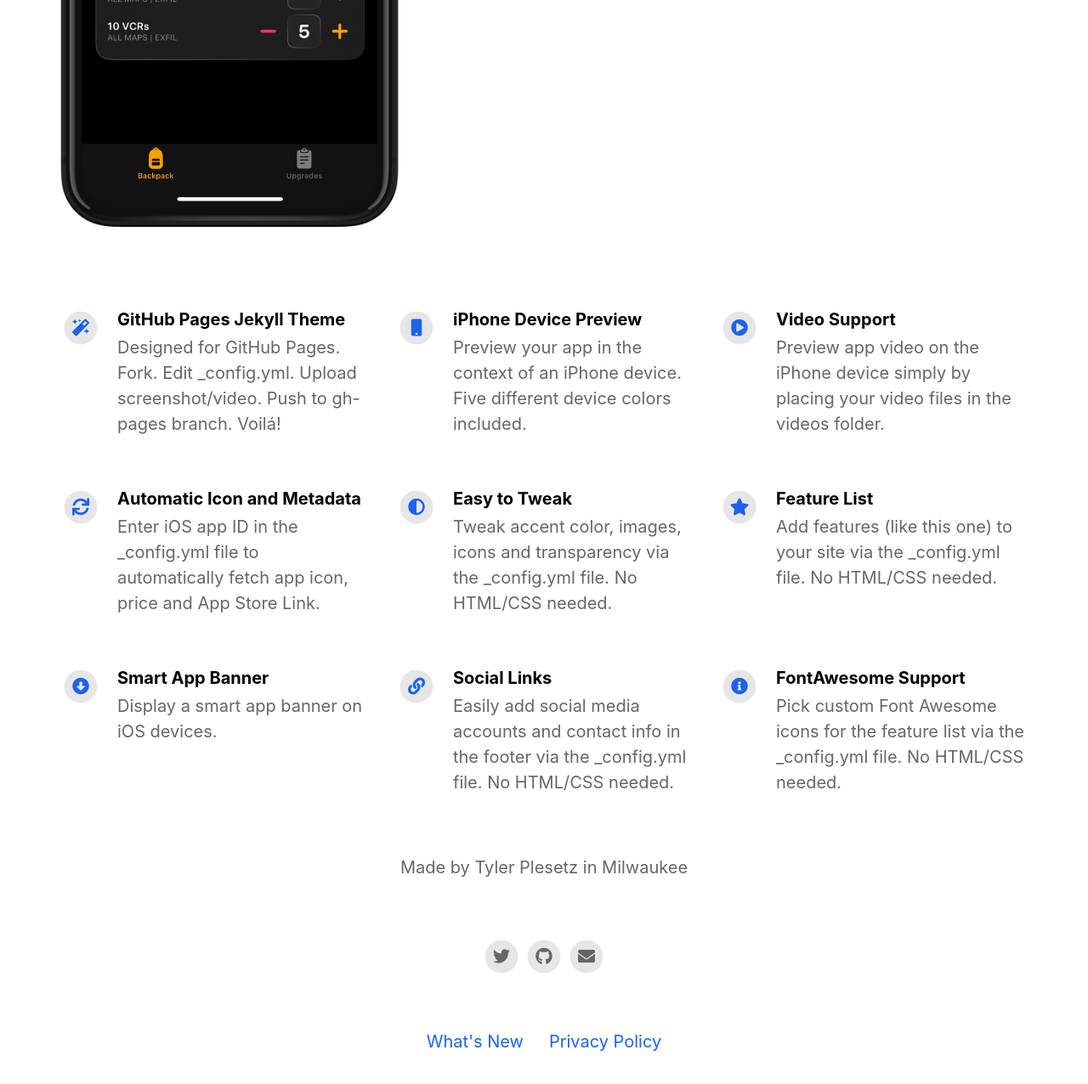
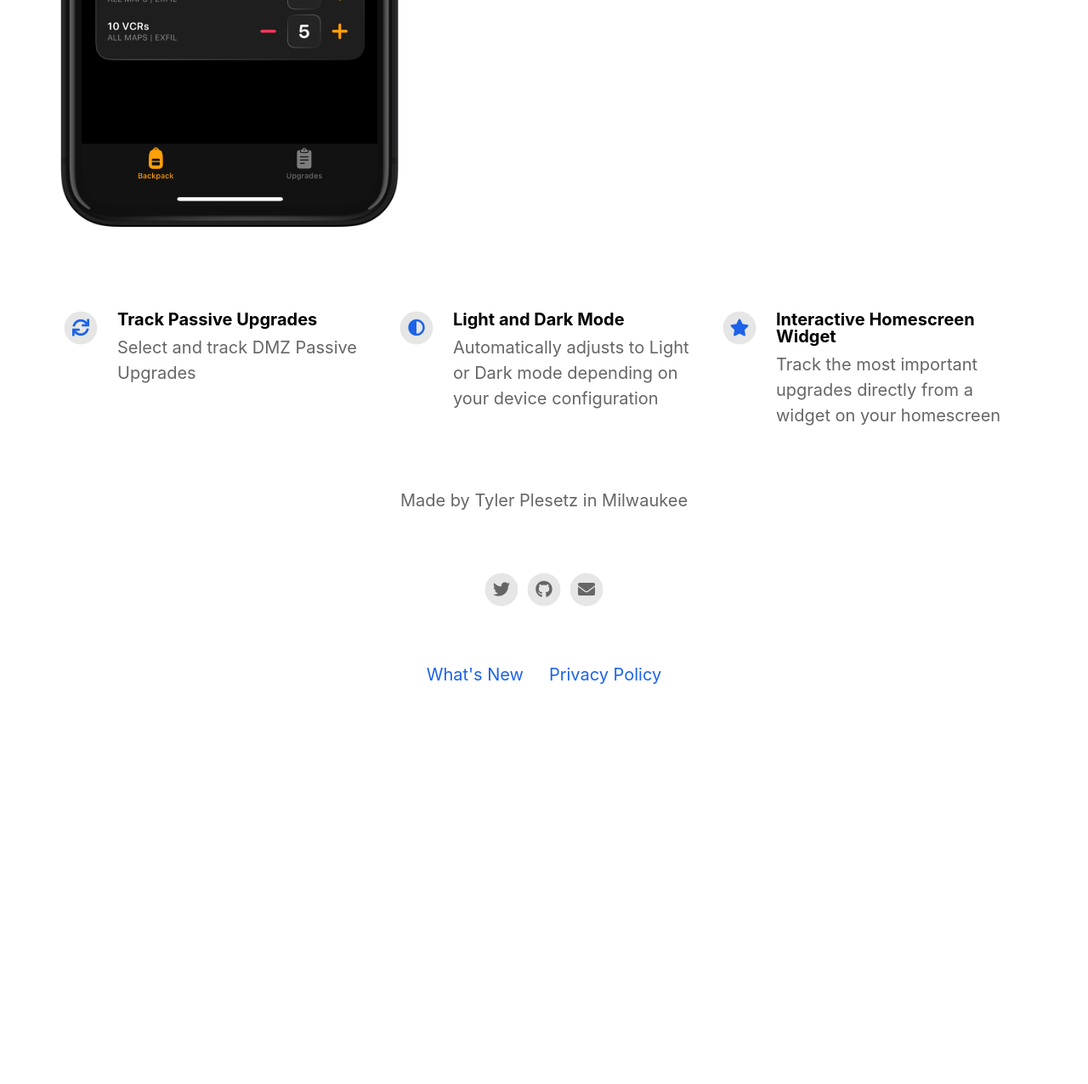
Before and after one commit to codefruitio/getlootr, a Jekyll site: the page built from index.html, in a window 1280 px wide and 1400 px high, scrolled down 624 px, cut to the strip 94-1370 px from the top of the window. Shown: the whole strip at 85% size. Built offline with Jekyll 4.4.1, drawn with Linux system fonts in a browser that asks for light colours; nearby versions of some CDN libraries; after the commit the page ends 1592 px from its top, so only the background shows below that; some of the changed text lies outside the part shown.

Commit message:
config updates

```diff
--- a/_config.yml
+++ b/_config.yml
@@ -13,7 +13,7 @@ presskit_download_link                    :
 app_icon                                  : assets/appicon.png                      # Automatically populates if not set and if iOS app ID is set.  Otherwise enter path to icon file manually.
 app_name                                  :                                           # Automatically populates if not set and if iOS app ID is set.  Otherwise enter manually.
 app_price                                 :                                           # Automatically populates if not set and if iOS app ID is set.  Otherwise enter manually.
-app_description                           : Write a short tagline for your app.
+app_description                           : The ultimate DMZ companion.
 
 enable_smart_app_banner                   : true                                      # Set to true to show a smart app banner at top of page on mobile devices.
 
@@ -36,41 +36,17 @@ mastodon_link                             :
 # Feature List                            Edit, add or remove features to be presented.
 features                                  :
 
-  - title                                 : GitHub Pages Jekyll Theme
-    description                           : Designed for GitHub Pages. Fork. Edit _config.yml. Upload screenshot/video. Push to gh-pages branch. Voilá!
-    fontawesome_icon_name                 : magic
-
-  - title                                 : iPhone Device Preview
-    description                           : Preview your app in the context of an iPhone device. Five different device colors included.
-    fontawesome_icon_name                 : mobile
-
-  - title                                 : Video Support
-    description                           : Preview app video on the iPhone device simply by placing your video files in the videos folder.
-    fontawesome_icon_name                 : play-circle
-
-  - title                                 : Automatic Icon and Metadata
-    description                           : Enter iOS app ID in the _config.yml file to automatically fetch app icon, price and App Store Link.
+  - title                                 : Track Passive Upgrades
+    description                           : Select and track DMZ Passive Upgrades
     fontawesome_icon_name                 : sync
 
-  - title                                 : Easy to Tweak
-    description                           : Tweak accent color, images, icons and transparency via the _config.yml file. No HTML/CSS needed.
+  - title                                 : Light and Dark Mode
+    description                           : Automatically adjusts to Light or Dark mode depending on your device configuration
     fontawesome_icon_name                 : adjust
 
-  - title                                 : Feature List
-    description                           : Add features (like this one) to your site via the _config.yml file. No HTML/CSS needed.
+  - title                                 : Interactive Homescreen Widget
+    description                           : Track the most important upgrades directly from a widget on your homescreen
     fontawesome_icon_name                 : star
-
-  - title                                 : Smart App Banner
-    description                           : Display a smart app banner on iOS devices.
-    fontawesome_icon_name                 : arrow-alt-circle-down
-
-  - title                                 : Social Links
-    description                           : Easily add social media accounts and contact info in the footer via the _config.yml file. No HTML/CSS needed.
-    fontawesome_icon_name                 : link
-
-  - title                                 : FontAwesome Support
-    description                           : Pick custom Font Awesome icons for the feature list via the _config.yml file. No HTML/CSS needed.
-    fontawesome_icon_name                 : info-circle
 
   - title                                 : # New Feature Title
     description                           : # New Feature Description
```
Also changed, not shown: 1 other file.
